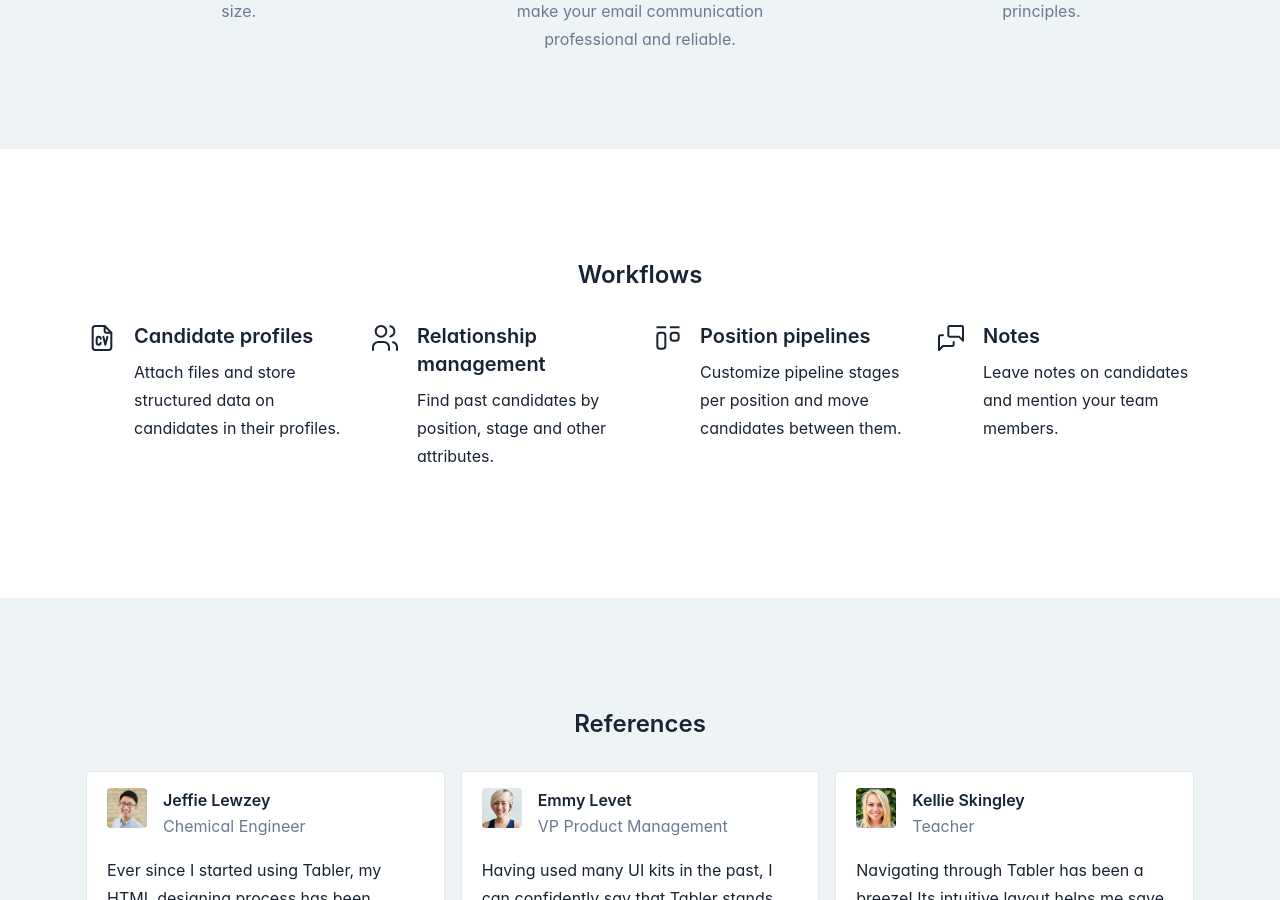
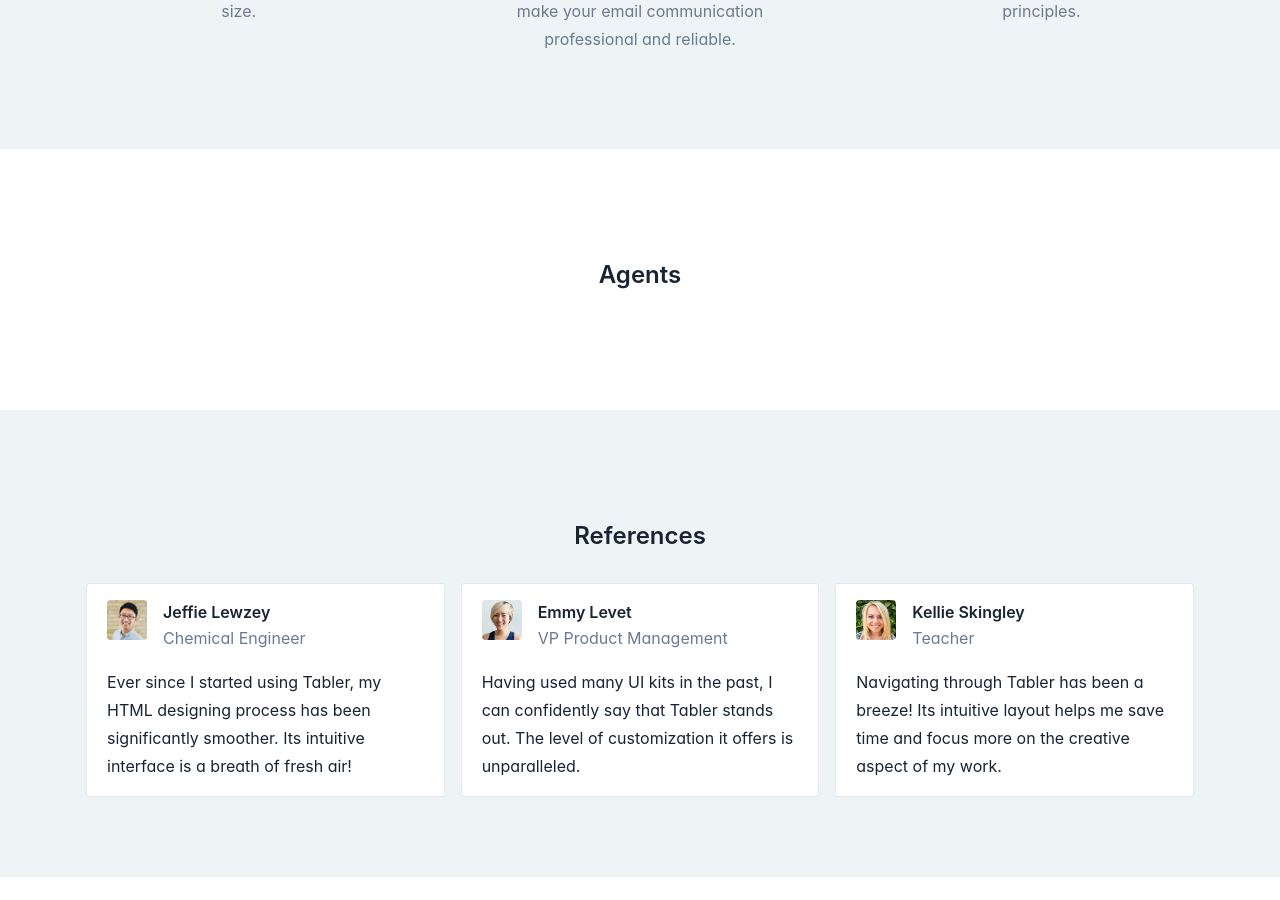
Before and after one commit to olegp/ionsquare.com, a Jekyll site: the page built from site/index.html, in a window 1280 px wide and 900 px high, scrolled down 781 px. Built offline with Jekyll 4.4.1, drawn with Linux system fonts in a browser that asks for light colours.

Commit message:
rename workflows into agents

```diff
--- a/site/_includes/header.html
+++ b/site/_includes/header.html
@@ -14,8 +14,8 @@
     <div class="collapse navbar-collapse" id="navbarMenu">
       <nav class="navbar-nav ms-auto">
         <div class="nav-item">
-          <a href="{{ site.url }}/workflows/" class="nav-link">
-            <span class="nav-link-title">Workflows</span>
+          <a href="{{ site.url }}/agents/" class="nav-link">
+            <span class="nav-link-title">Agents</span>
           </a>
         </div>
         <div class="nav-item">
--- /dev/null
+++ b/site/_includes/index/agents.html
@@ -0,0 +1,12 @@
+<h1 class="text-center my-5 section-title">Agents</h1>
+
+<div class="row row-cols-1 row-cols-sm-2 row-cols-md-3 row-cols-lg-4 g-4 mb-5">
+  {% for agent in site.agents %}
+  <div class="col d-flex align-items-start">
+    <div>
+      <h2 class="fw-bold mb-2">{{ agent.title }}</h2>
+      <p>{{ agent.content }}</p>
+    </div>
+  </div>
+  {% endfor %}
+</div>
--- a/site/_includes/index/workflows.html
+++ /dev/null
@@ -1,37 +0,0 @@
-<h1 class="text-center my-5 section-title">Workflows</h1>
-
-<div class="row row-cols-1 row-cols-sm-2 row-cols-md-3 row-cols-lg-4 g-4 mb-5">
-
-  <div class="col d-flex align-items-start">
-    <span><svg xmlns="http://www.w3.org/2000/svg" width="24" height="24" viewBox="0 0 24 24" fill="none" stroke="currentColor" stroke-width="2" stroke-linecap="round" stroke-linejoin="round" class="icon icon-tabler icons-tabler-outline icon-tabler-file-cv"><path stroke="none" d="M0 0h24v24H0z" fill="none"></path><path d="M14 3v4a1 1 0 0 0 1 1h4"></path><path d="M17 21h-10a2 2 0 0 1 -2 -2v-14a2 2 0 0 1 2 -2h7l5 5v11a2 2 0 0 1 -2 2z"></path><path d="M11 12.5a1.5 1.5 0 0 0 -3 0v3a1.5 1.5 0 0 0 3 0"></path><path d="M13 11l1.5 6l1.5 -6"></path></svg></span>
-    <div>
-      <h2 class="fw-bold mb-2">Candidate profiles</h2>
-      <p>Attach files and store structured data on candidates in their profiles.</p>
-    </div>
-  </div>
-
-  <div class="col d-flex align-items-start">
-    <span><svg xmlns="http://www.w3.org/2000/svg" width="24" height="24" viewBox="0 0 24 24" fill="none" stroke="currentColor" stroke-width="2" stroke-linecap="round" stroke-linejoin="round" class="icon icon-tabler icons-tabler-outline icon-tabler-users"><path stroke="none" d="M0 0h24v24H0z" fill="none"></path><path d="M9 7m-4 0a4 4 0 1 0 8 0a4 4 0 1 0 -8 0"></path><path d="M3 21v-2a4 4 0 0 1 4 -4h4a4 4 0 0 1 4 4v2"></path><path d="M16 3.13a4 4 0 0 1 0 7.75"></path><path d="M21 21v-2a4 4 0 0 0 -3 -3.85"></path></svg></span>
-    <div>
-      <h2 class="fw-bold mb-2">Relationship management</h2>
-      <p>Find past candidates by position, stage and other attributes.</p>
-    </div>
-  </div>
-
-  <div class="col d-flex align-items-start">
-    <span><svg xmlns="http://www.w3.org/2000/svg" width="24" height="24" viewBox="0 0 24 24" fill="none" stroke="currentColor" stroke-width="2" stroke-linecap="round" stroke-linejoin="round" class="icon icon-tabler icons-tabler-outline icon-tabler-layout-kanban"><path stroke="none" d="M0 0h24v24H0z" fill="none"></path><path d="M4 4l6 0"></path><path d="M14 4l6 0"></path><path d="M4 8m0 2a2 2 0 0 1 2 -2h2a2 2 0 0 1 2 2v8a2 2 0 0 1 -2 2h-2a2 2 0 0 1 -2 -2z"></path><path d="M14 8m0 2a2 2 0 0 1 2 -2h2a2 2 0 0 1 2 2v2a2 2 0 0 1 -2 2h-2a2 2 0 0 1 -2 -2z"></path></svg></span>
-    <div>
-      <h2 class="fw-bold mb-2">Position pipelines</h2>
-      <p>Customize pipeline stages per position and move candidates between them.</p>
-    </div>
-  </div>
-
-  <div class="col d-flex align-items-start">
-    <span><svg xmlns="http://www.w3.org/2000/svg" width="24" height="24" viewBox="0 0 24 24" fill="none" stroke="currentColor" stroke-width="2" stroke-linecap="round" stroke-linejoin="round" class="icon icon-tabler icons-tabler-outline icon-tabler-messages"><path stroke="none" d="M0 0h24v24H0z" fill="none"></path><path d="M21 14l-3 -3h-7a1 1 0 0 1 -1 -1v-6a1 1 0 0 1 1 -1h9a1 1 0 0 1 1 1v10"></path><path d="M14 15v2a1 1 0 0 1 -1 1h-7l-3 3v-10a1 1 0 0 1 1 -1h2"></path></svg></span>
-    <div>
-      <h2 class="fw-bold mb-2">Notes</h2>
-      <p>Leave notes on candidates and mention your team members.</p>
-    </div>
-  </div>
-
-</div>
--- /dev/null
+++ b/site/_layouts/agent.html
@@ -0,0 +1,6 @@
+---
+layout: default
+---
+
+<h1>{{ page.title }}</h1>
+<p>{{ content }}</p>
--- a/site/index.html
+++ b/site/index.html
@@ -17,7 +17,7 @@ title: Ionsquare
 
 <section class="section section">
   <div class="container">
-    {% include index/workflows.html %}
+    {% include index/agents.html %}
   </div>
 </section>
 
```
Also changed, not shown: site/workflows.html (deleted, +0 -9 lines).
